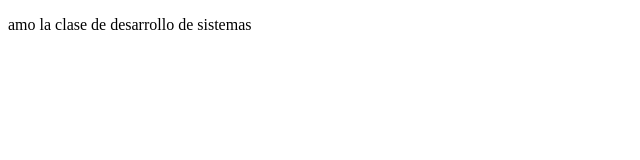
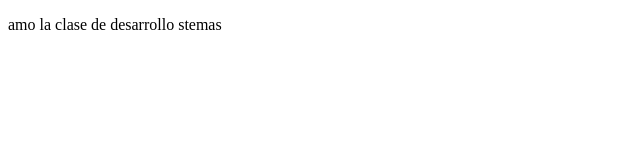
Before and after one commit to CristianH5/repo_prueba, a plain HTML site: page index.HTML in a window 1280 px wide. Shown: the full height of the page, 0-640 px from the left. Drawn offline with Linux system fonts and the light colour scheme.

Commit message:
Update index.HTML

```diff
--- a/index.HTML
+++ b/index.HTML
@@ -6,6 +6,6 @@
     <title>Document</title>
 </head>
 <body>
-    <p>amo la clase de desarrollo de sistemas</p>
+    <p>amo la clase de desarrollo stemas</p>
 </body>
 </html>
```
